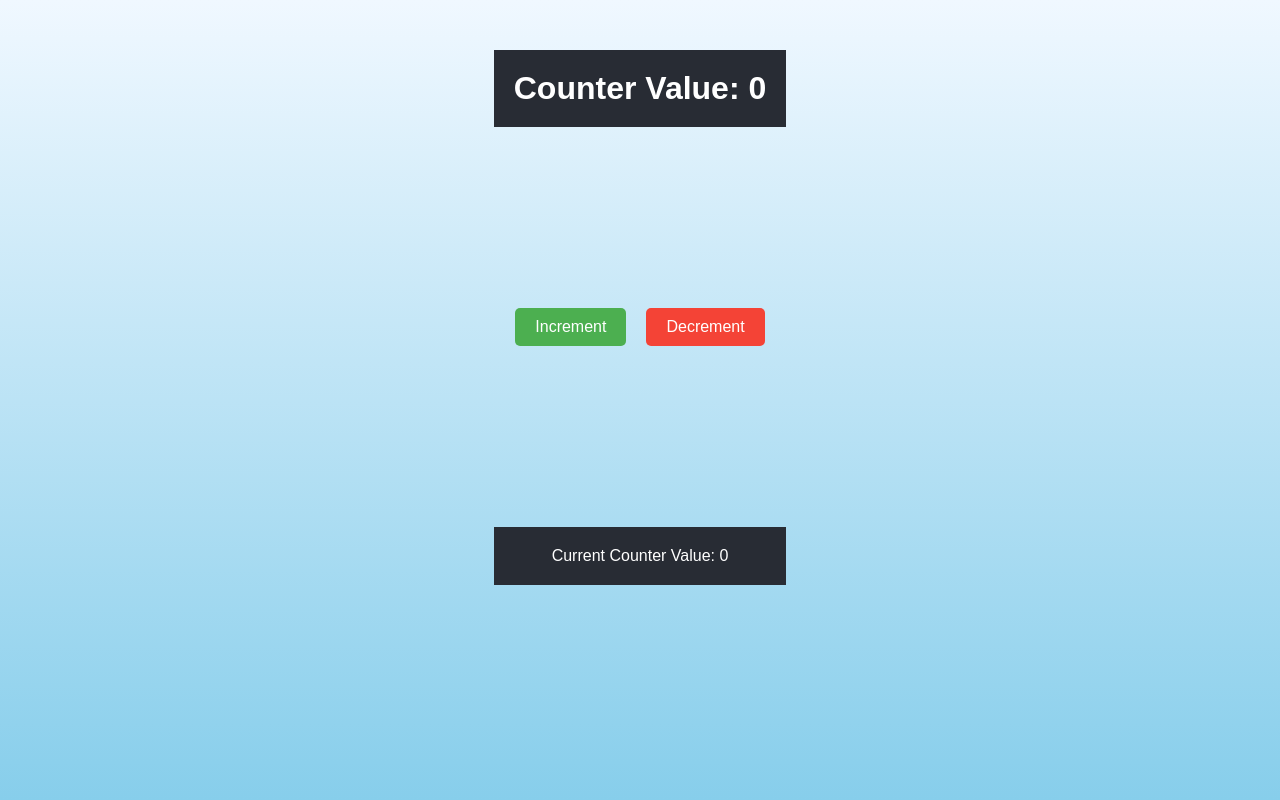
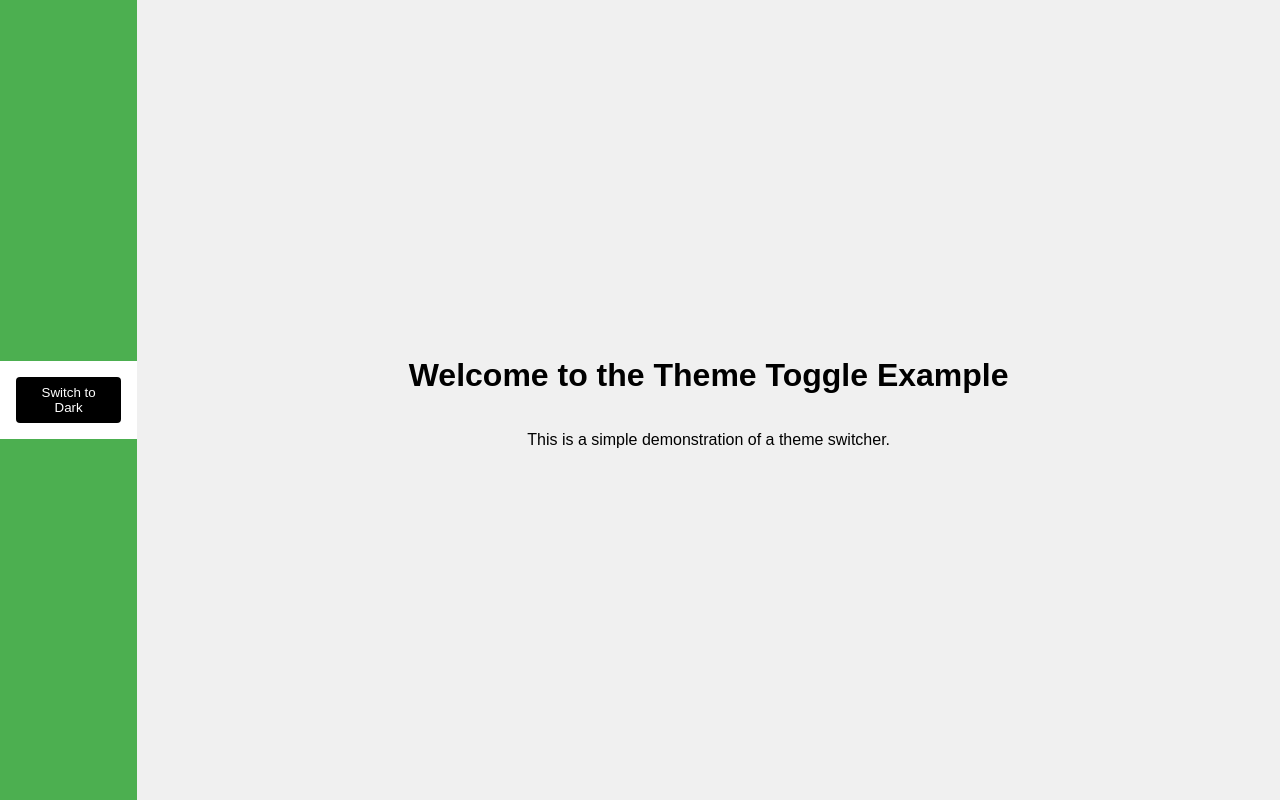
Before and after one commit to alokuidev/shortcircuitevaluation, a React (Create React App) app: page / in a window 1280 px wide. Built offline with nearby package versions, Linux system fonts and the light colour scheme.

Commit message:
custom hooks and context api

```diff
--- a/src/App.js
+++ b/src/App.js
@@ -6,8 +6,11 @@
 */
 // import Propdrilling from "./hooks/ComponentUseRef/Propdrilling";
 
-import { ContextApi } from "./hooks/Assignment/ContextApi";
-import Counter from "./hooks/Assignment/Counter";
+import { ThemeChangeContextApi } from "./hooks/ThemechangerAssignment/ThemeChangeContextApi";
+import Themechanger from "./hooks/ThemechangerAssignment/Themechanger";
+
+// import { ContextApi } from "./hooks/Assignment/ContextApi";
+// import Counter from "./hooks/Assignment/Counter";
 
 // import Contextapi from "./hooks/CreateContext3/Contextapi";
 // import { ContextApiReceiver } from "./hooks/CreateContext3/ContextApiReceiver";
@@ -70,11 +73,13 @@ function App() {
         {/* <Contextapi>
           <ContextApiReceiver/>
         </Contextapi> */}
-       <ContextApi>
-            <Counter/>
-        </ContextApi>
 
-
+       {/* <ContextApi>
+              <Counter/>
+        </ContextApi> */}
+        <ThemeChangeContextApi>
+            <Themechanger/>
+        </ThemeChangeContextApi>
     </>
   );
 }
--- a/src/hooks/Assignment/ContextApi.jsx
+++ b/src/hooks/Assignment/ContextApi.jsx
@@ -12,6 +12,7 @@ export const ContextApi = ({children}) =>{
         return setCount(count - 1);
     }
 
+
     return(
         <>
             <Countprovider.Provider value={{count, increment, decrement}}>
--- a/src/hooks/Assignment/Counter.jsx
+++ b/src/hooks/Assignment/Counter.jsx
@@ -1,10 +1,11 @@
-import { useContext } from 'react';
+import { use } from 'react';
 import './Counter.css';
 import { Footer } from './Footer';
 import { Header } from './Header';
 import { Countprovider } from './ContextApi';
 const Counter = () =>{
-    const {count, increment, decrement} = useContext(Countprovider)
+    const {count, increment, decrement} = use(Countprovider)
+
     return(
         <>
             <Header count={count}/>
--- a/src/hooks/Assignment/Header.jsx
+++ b/src/hooks/Assignment/Header.jsx
@@ -1,5 +1,3 @@
-import { useState } from "react"
-
 export const Header = ({count}) =>{
     return(
         <header className="header">
--- a/src/hooks/CreateContext3/ContextApiReceiver.jsx
+++ b/src/hooks/CreateContext3/ContextApiReceiver.jsx
@@ -3,6 +3,9 @@ import { Contextapicomp } from "./Contextapi"
 
 export const ContextApiReceiver = () =>{
     const {count,increment,decrement} = useContext(Contextapicomp)
+
+
+
     return(
         <>
             <p>{count}</p>
--- /dev/null
+++ b/src/hooks/ThemechangerAssignment/CustomHook.jsx
@@ -0,0 +1,12 @@
+import { useState } from "react";
+
+export const useCustomHook = (intialTheme = true) =>{
+    const [theme, setTheme] = useState(intialTheme);
+
+    const changeTheme = () =>{
+         setTheme(!theme)
+    }
+
+    return [theme,changeTheme]
+
+}
--- /dev/null
+++ b/src/hooks/ThemechangerAssignment/ThemeChangeContextApi.jsx
@@ -0,0 +1,14 @@
+import { createContext } from "react"
+import { useCustomHook } from "./CustomHook";
+export const ThemeChangecontextProvider = createContext();
+
+export const ThemeChangeContextApi = ({children}) =>{
+
+    const [theme, changeTheme] = useCustomHook();
+
+    return(
+        <ThemeChangecontextProvider value={{theme, changeTheme}}>
+            {children}
+        </ThemeChangecontextProvider>
+    )
+}
--- /dev/null
+++ b/src/hooks/ThemechangerAssignment/Themechanger.css
@@ -0,0 +1,66 @@
+/* Base styles */
+body {
+    margin: 0;
+    font-family: Arial, sans-serif;
+    transition: background-color 0.3s, color 0.3s;
+}
+
+.header {
+    display: flex;
+    justify-content: flex-end;
+    padding: 1rem;
+    background-color: var(--header-bg);
+    color: var(--header-text);
+}
+
+.theme-toggle-btn {
+    padding: 0.5rem 1rem;
+    border: none;
+    background-color: var(--button-bg);
+    color: var(--button-text);
+    cursor: pointer;
+    border-radius: 4px;
+    transition: background-color 0.3s, color 0.3s;
+}
+
+.container {
+    display: flex;
+    flex-direction: column;
+    justify-content: center;
+    align-items: center;
+    height: 100vh;
+    width: 100vw;
+    background-color: var(--container-bg);
+    color: var(--container-text);
+    transition: background-color 0.3s, color 0.3s;
+    box-sizing: border-box;
+}
+.fullscreen-div {
+    width: 100vw; /* Full viewport width */
+    height: 100vh; /* Full viewport height */
+    display: flex;
+    justify-content: center; /* Center content horizontally */
+    align-items: center; /* Center content vertically */
+    background-color: #4caf50; /* Example background color */
+    color: white; /* Example text color */
+    box-sizing: border-box; /* Include padding and borders in width/height */
+}
+/* Light theme variables */
+:root {
+    --header-bg: #ffffff;
+    --header-text: #000000;
+    --button-bg: #000000;
+    --button-text: #ffffff;
+    --container-bg: #f0f0f0;
+    --container-text: #000000;
+}
+
+/* Dark theme variables */
+.dark-theme {
+    --header-bg: #1a1a1a;
+    --header-text: #f0f0f0;
+    --button-bg: #f0f0f0;
+    --button-text: #1a1a1a;
+    --container-bg: #121212;
+    --container-text: #f0f0f0;
+}
--- /dev/null
+++ b/src/hooks/ThemechangerAssignment/Themechanger.jsx
@@ -0,0 +1,23 @@
+import { useContext } from "react";
+import { ThemeChangecontextProvider } from "./ThemeChangeContextApi";
+import './Themechanger.css'
+const Themechanger = () => {
+
+    const {theme , changeTheme} = useContext(ThemeChangecontextProvider)
+
+    return (
+      <div className={`fullscreen-div ${theme ? 'light-theme' : 'dark-theme '}`}>
+        <header className="header">
+          <button id="themeToggle" className="theme-toggle-btn" onClick={changeTheme}>
+            Switch to Dark
+          </button>
+        </header>
+        <div className="container">
+          <h1>Welcome to the Theme Toggle Example</h1>
+          <p>This is a simple demonstration of a theme switcher.</p>
+        </div>
+      </div>
+    );
+}
+
+export default Themechanger;
--- a/src/index.css
+++ b/src/index.css
@@ -1,4 +1,4 @@
-body {
+ body {
   font-family: 'Arial', sans-serif;
   display: flex;
   flex-direction: column;
```
